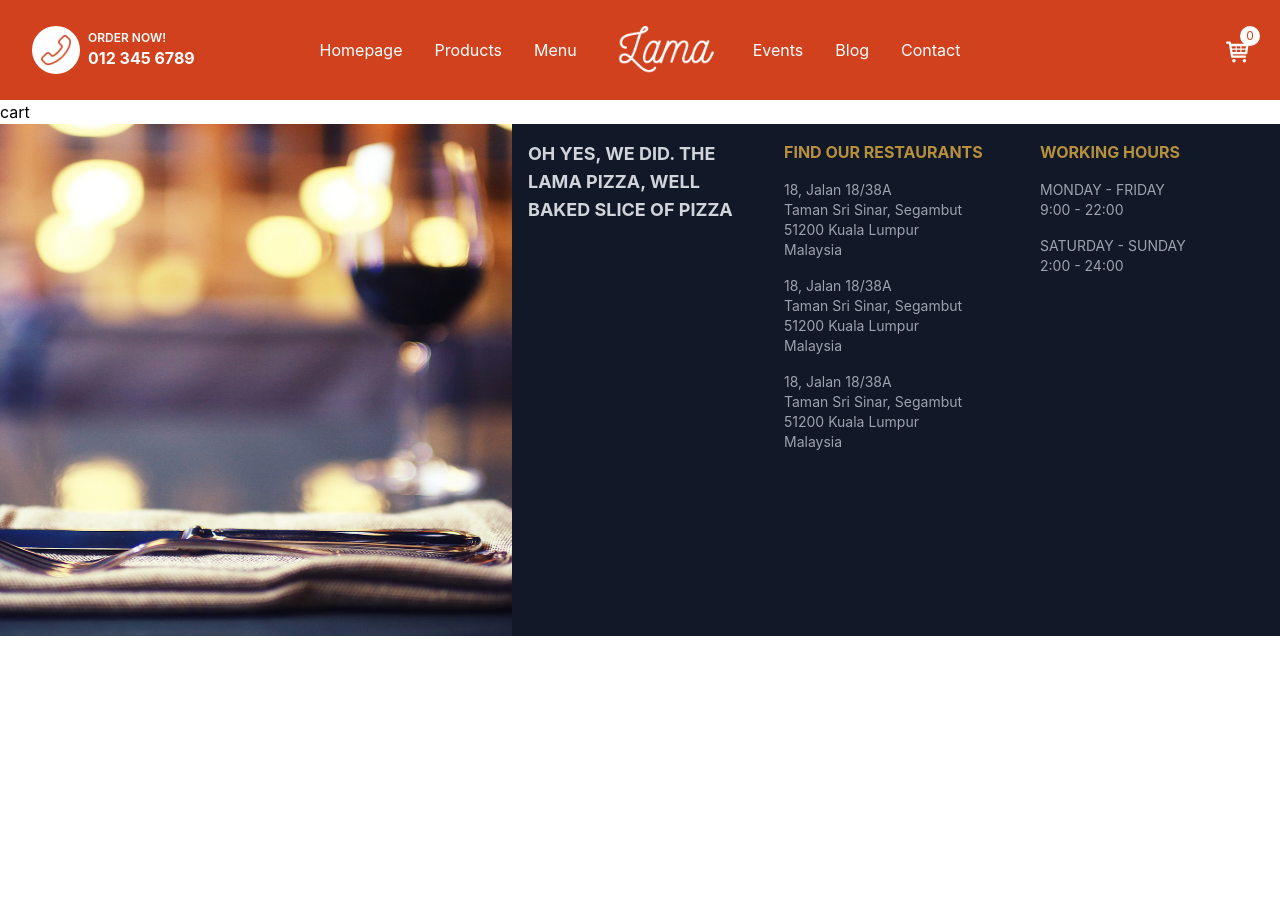
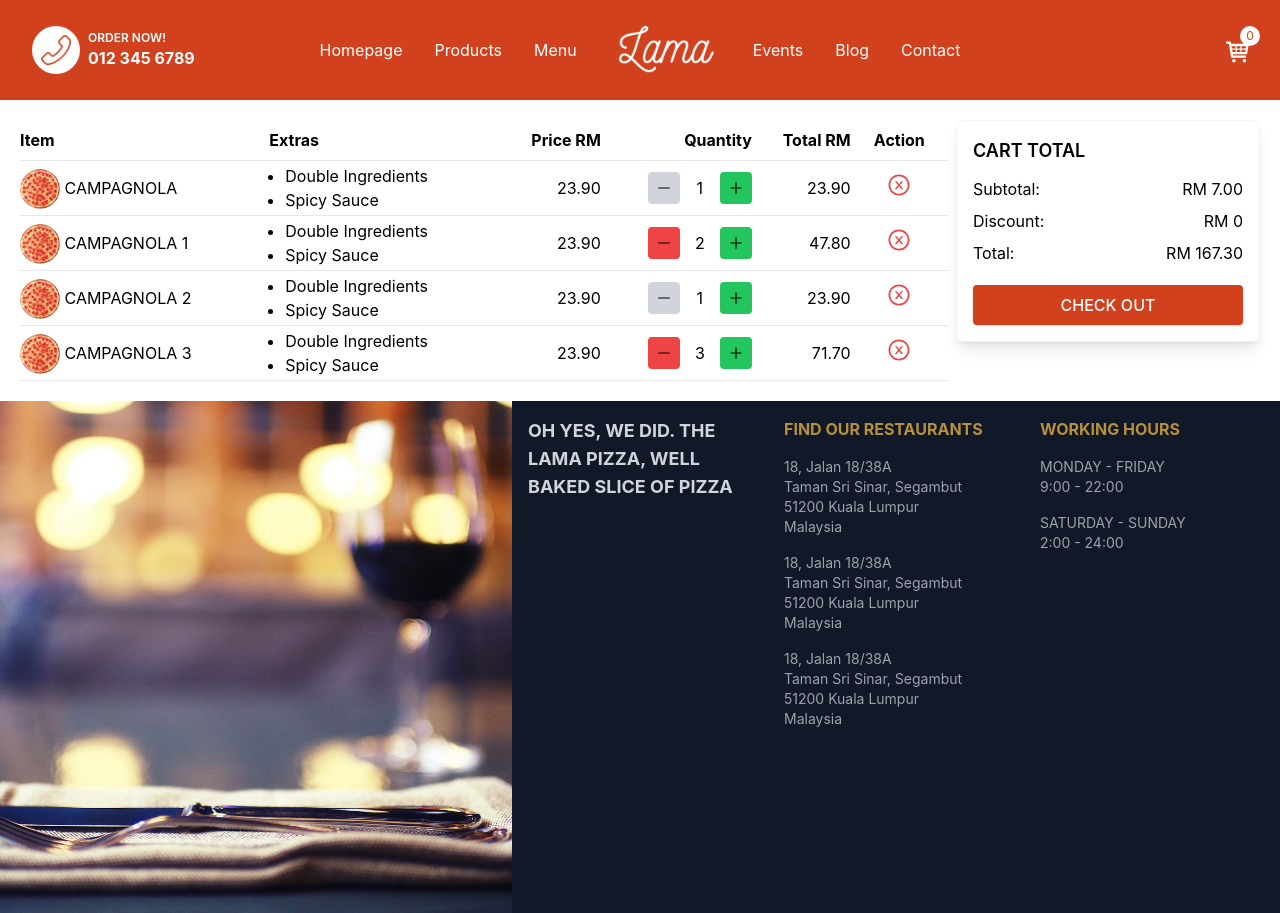
Before and after one commit to nahcnats/restaurant-fe, a Next.js app: page /cart in a window 1280 px wide. Before the commit the page ends 800 px from the top, so only its background shows below. Built offline with nearby package versions, Linux system fonts and the light colour scheme.

Commit message:
cart page

```diff
--- /dev/null
+++ b/components/common/QuantityToggler.tsx
@@ -0,0 +1,53 @@
+import { AiOutlinePlus, AiOutlineMinus } from "react-icons/ai";
+
+interface QuantityTogglerProps {
+    item: {
+        countInStock?: number;
+        quantity: number;
+    };
+    onUpdate: (newQuantity: number) => void;
+}
+
+export default function QuantityToggler({
+    item,
+    onUpdate,
+}: QuantityTogglerProps) {
+    const { countInStock, quantity } = item;
+    let newQuantity: number = quantity;
+
+    function decrementHandler() {
+        newQuantity = newQuantity - 1;
+
+        onUpdate(newQuantity);
+    }
+
+    function incrementHandler() {
+        newQuantity = newQuantity + 1;
+
+        onUpdate(newQuantity);
+    }
+
+    return (
+        <div className="flex justify-end">
+            <div className="flex items-center justify-between">
+                <button
+                    className={`rounded ${
+                        quantity === 1 ? "bg-gray-300" : "bg-red-500"
+                    }  p-2`}
+                    onClick={decrementHandler}
+                    disabled={quantity === 1 ? true : false}
+                >
+                    <AiOutlineMinus />
+                </button>
+                <span className="w-10 text-center">{quantity}</span>
+                <button
+                    className="rounded bg-green-500 p-2"
+                    onClick={incrementHandler}
+                    disabled={countInStock === quantity ? true : false}
+                >
+                    <AiOutlinePlus />
+                </button>
+            </div>
+        </div>
+    );
+}
--- a/components/home/children/PizzaCard.tsx
+++ b/components/home/children/PizzaCard.tsx
@@ -3,7 +3,7 @@ import React from "react";
 
 function PizzaCard() {
     return (
-        <div className="flex w-full cursor-pointer flex-col items-center justify-center rounded-lg border border-gray-100 p-20 shadow-lg">
+        <div className="card flex w-full cursor-pointer flex-col items-center justify-center  p-20">
             <Image src="/images/pizza.png" alt="" width="500" height="500" />
             <h1 className="my-4 text-lg font-bold text-primary">
                 FIORI DI ZUCCA
--- a/pages/cart.tsx
+++ b/pages/cart.tsx
@@ -1,10 +1,155 @@
 import React from "react";
+import Image from "next/image";
+import Link from "next/link";
+import { AiOutlineCloseCircle } from "react-icons/ai";
 import Layout from "../components/common/Layout";
+import QuantityToggler from "../components/common/QuantityToggler";
+
+const cartItems = [
+    {
+        img: "/images/pizza.png",
+        name: "CAMPAGNOLA",
+        extras: ["Double Ingredients", "Spicy Sauce"],
+        price: 23.9,
+        quantity: 1,
+    },
+    {
+        img: "/images/pizza.png",
+        name: "CAMPAGNOLA 1",
+        extras: ["Double Ingredients", "Spicy Sauce"],
+        price: 23.9,
+        quantity: 2,
+    },
+    {
+        img: "/images/pizza.png",
+        name: "CAMPAGNOLA 2",
+        extras: ["Double Ingredients", "Spicy Sauce"],
+        price: 23.9,
+        quantity: 1,
+    },
+    {
+        img: "/images/pizza.png",
+        name: "CAMPAGNOLA 3",
+        extras: ["Double Ingredients", "Spicy Sauce"],
+        price: 23.9,
+        quantity: 3,
+    },
+];
 
 function CartPage() {
     return (
         <Layout title="Cart">
-            <div>cart</div>
+            <div className="grid grid-cols-1 gap-2 p-5 md:grid-cols-4">
+                <div className="col-span-3 overflow-x-auto">
+                    <table className="min-w-full">
+                        <thead>
+                            <tr className="border-b">
+                                <th className="py-2 px-2 text-left md:px-0">
+                                    Item
+                                </th>
+                                <th className="py-2 px-2 text-left md:px-0">
+                                    Extras
+                                </th>
+                                <th className="py-2 px-2 text-right md:px-0">
+                                    Price RM
+                                </th>
+                                <th className="py-2 px-2 text-right md:px-0">
+                                    Quantity
+                                </th>
+                                <th className="py-2 px-2 text-right md:px-0">
+                                    Total RM
+                                </th>
+                                <th className="p-2">Action</th>
+                            </tr>
+                        </thead>
+                        <tbody>
+                            {cartItems.map((item, i) => (
+                                <tr key={i} className="border-b">
+                                    <td className="pr-2 md:pr-0">
+                                        <Link href="#" passHref>
+                                            <a className="flex md:items-center">
+                                                <div className="relative hidden pt-2 md:block">
+                                                    <Image
+                                                        src={item.img}
+                                                        alt={item.name}
+                                                        width={40}
+                                                        height={40}
+                                                        className="rounded"
+                                                    />
+                                                </div>
+                                                &nbsp; <span>{item.name}</span>
+                                            </a>
+                                        </Link>
+                                    </td>
+                                    <td>
+                                        <ul className="list-disc pl-4">
+                                            {item.extras.map((extra, idx) => (
+                                                <li key={idx}>{extra}</li>
+                                            ))}
+                                        </ul>
+                                    </td>
+                                    <td className="px-2 text-right md:px-0">
+                                        {item.price.toFixed(2)}
+                                    </td>
+                                    <td className="px-2 text-right md:px-0">
+                                        <QuantityToggler
+                                            item={item}
+                                            onUpdate={() => null}
+                                        />
+                                    </td>
+                                    <td className="px-2 text-right md:px-0">
+                                        {(item.price * item.quantity).toFixed(
+                                            2
+                                        )}
+                                    </td>
+                                    <td className="text-center text-red-500">
+                                        <button className=" hover:text-accent">
+                                            <AiOutlineCloseCircle size="1.5rem" />
+                                        </button>
+                                    </td>
+                                </tr>
+                            ))}
+                        </tbody>
+                    </table>
+                </div>
+                <div>
+                    <div className="card max-h-56 p-4">
+                        <h2 className="mb-2 text-lg font-semibold">
+                            CART TOTAL
+                        </h2>
+                        <ul className="mb-4 leading-loose">
+                            <li className="flex justify-between">
+                                <span>Subtotal:</span>
+                                <span>
+                                    RM{" "}
+                                    {cartItems
+                                        .reduce((a, c) => a + c.quantity, 0)
+                                        .toFixed(2)}
+                                </span>
+                            </li>
+                            <li className="flex justify-between">
+                                <span>Discount:</span>
+                                <span>RM 0</span>
+                            </li>
+                            <li className="flex justify-between">
+                                <span>Total:</span>
+                                <span>
+                                    RM{" "}
+                                    {cartItems
+                                        .reduce(
+                                            (a, c) => a + c.quantity * c.price,
+                                            0
+                                        )
+                                        .toFixed(2)}
+                                </span>
+                            </li>
+                        </ul>
+                        <button className="primary-button w-full">
+                            CHECK OUT
+                        </button>
+                    </div>
+                </div>
+            </div>
         </Layout>
     );
 }
--- a/styles/globals.css
+++ b/styles/globals.css
@@ -14,6 +14,18 @@ body {
         Ubuntu, Cantarell, Fira Sans, Droid Sans, Helvetica Neue, sans-serif;
 }
 
+a:hover {
+    @apply text-accent;
+}
+
 .header-link {
     @apply hover:text-amber-500;
 }
+
+.card {
+    @apply rounded-lg border border-gray-100 shadow-lg;
+}
+
+.primary-button {
+    @apply rounded bg-primary py-2 px-4 font-[500] text-white shadow hover:text-gray-200;
+}
```
